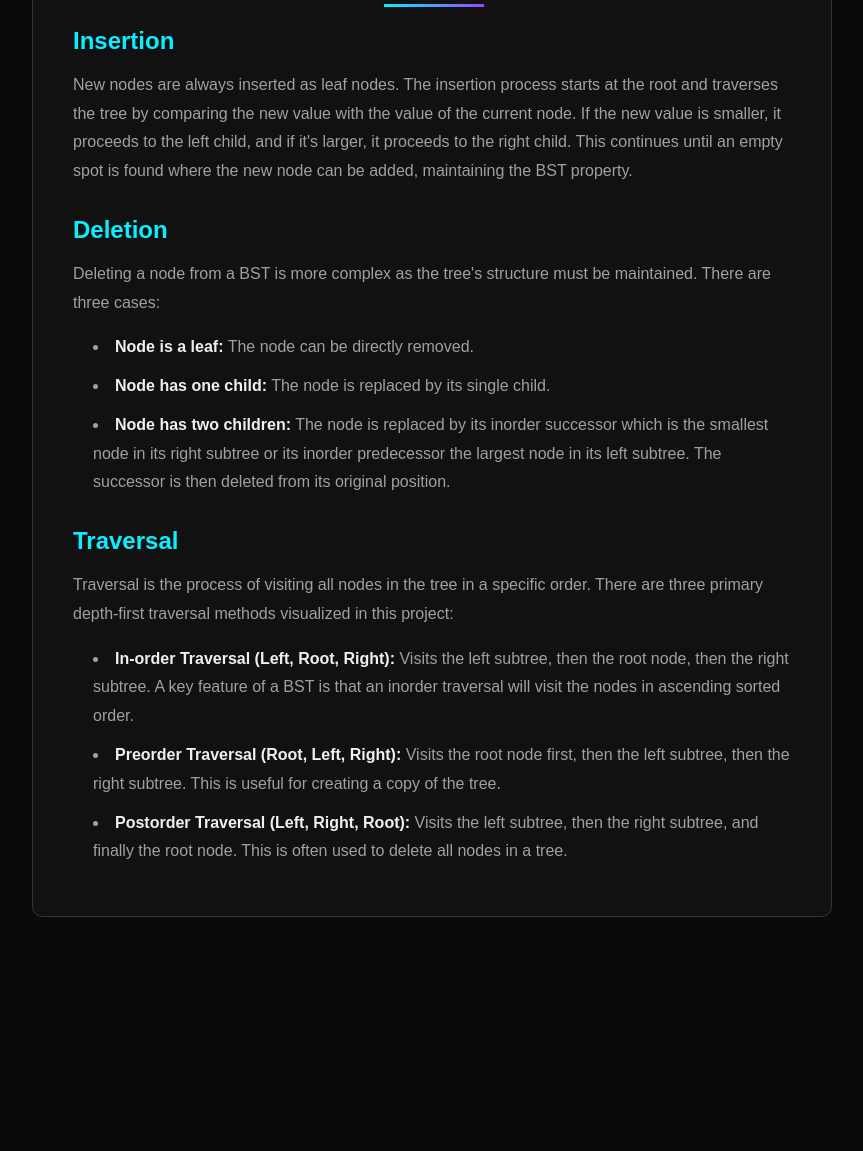
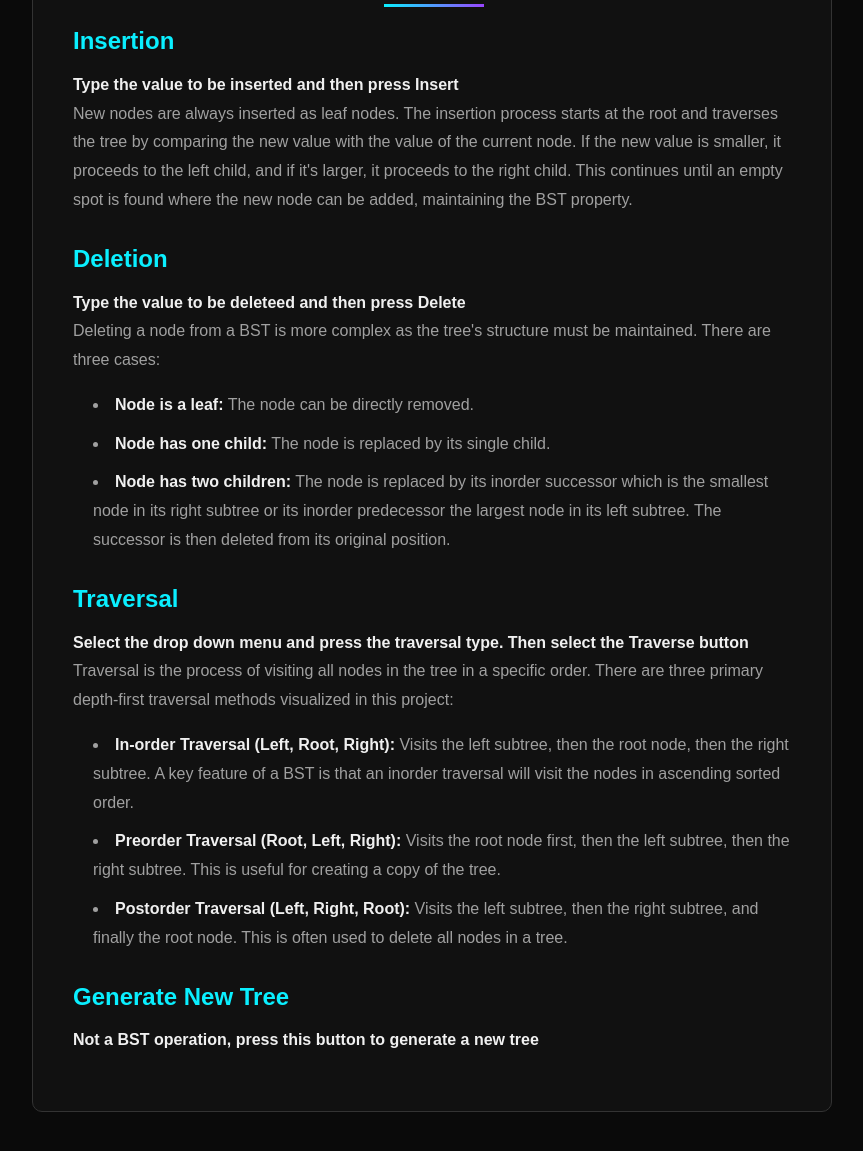
Before and after one commit to NR-NJN/VisualAlgorithmizer, a website: page public/bst/tree-info.html in a window 1280 px wide. Shown: the part 511-1662 px from the top of the page, without its empty margins (208-1071 px from the left). Before the commit the page ends 1488 px from the top, so only its background shows below. Drawn offline with Linux system fonts and the light colour scheme.

Commit message:
BST instruction

```diff
--- a/public/bst/tree-info.html
+++ b/public/bst/tree-info.html
@@ -32,13 +32,15 @@
             <h2>Binary Search Tree Operations</h2>
 
             <h3>Insertion</h3>
-            <p>New nodes are always inserted as leaf nodes. The insertion process starts at the root and traverses the tree by comparing the new
+            <p><strong>Type the value to be inserted and then press Insert<br></strong>
+                New nodes are always inserted as leaf nodes. The insertion process starts at the root and traverses
+                the tree by comparing the new
                 value with the value of the current node. If the new value is smaller, it proceeds to the left child, and if it's larger, it proceeds
                 to the right child. This continues until an empty spot is found where the new node can be added, maintaining
                 the BST property.</p>
 
             <h3>Deletion</h3>
-            <p>Deleting a node from a BST is more complex as the tree's structure must be maintained. There are three cases:</p>
+            <p><strong>Type the value to be deleteed and then press Delete<br></strong>Deleting a node from a BST is more complex as the tree's structure must be maintained. There are three cases:</p>
             <ul>
                 <li><strong>Node is a leaf:</strong> The node can be directly removed.</li>
                 <li><strong>Node has one child:</strong> The node is replaced by its single child.</li>
@@ -47,7 +49,8 @@
             </ul>
 
             <h3>Traversal</h3>
-            <p>Traversal is the process of visiting all nodes in the tree in a specific order. There are three primary depth-first traversal methods
+            <p><strong>Select the drop down menu and press the traversal type. Then select the Traverse button<br></strong>Traversal is the process of visiting all nodes in
+                the tree in a specific order. There are three primary depth-first traversal methods
                 visualized in this project:</p>
             <ul>
                 <li><strong>In-order Traversal (Left, Root, Right):</strong> Visits the left subtree, then the root node, then the right subtree.
@@ -57,6 +60,9 @@
                 <li><strong>Postorder Traversal (Left, Right, Root):</strong> Visits the left subtree, then the right subtree, and finally the root node.
                     This is often used to delete all nodes in a tree.</li>
             </ul>
+
+            <h3>Generate New Tree</h3>
+            <p><strong>Not a BST operation, press this button to generate a new tree</strong></p>
         </div>
     </section>
 
```
